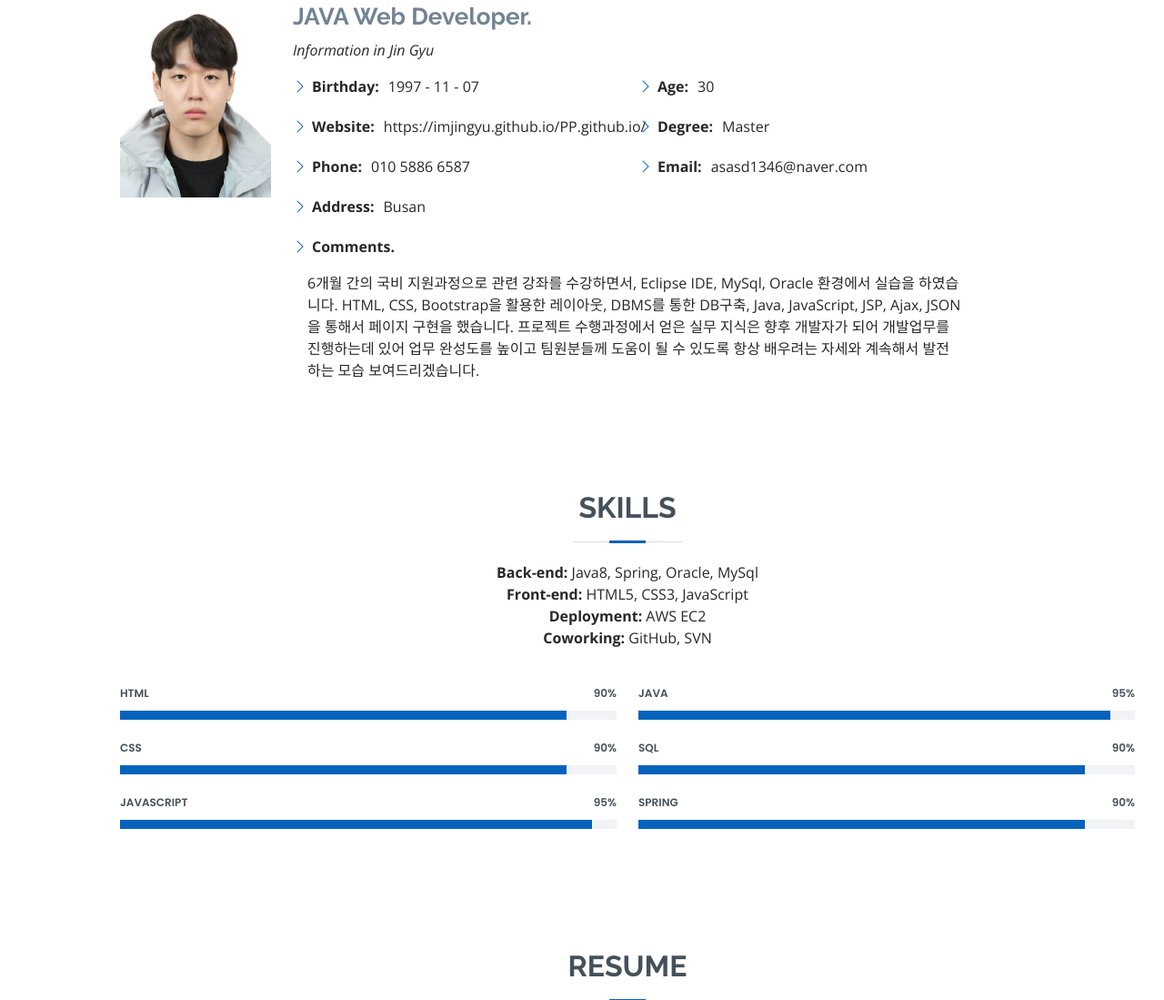
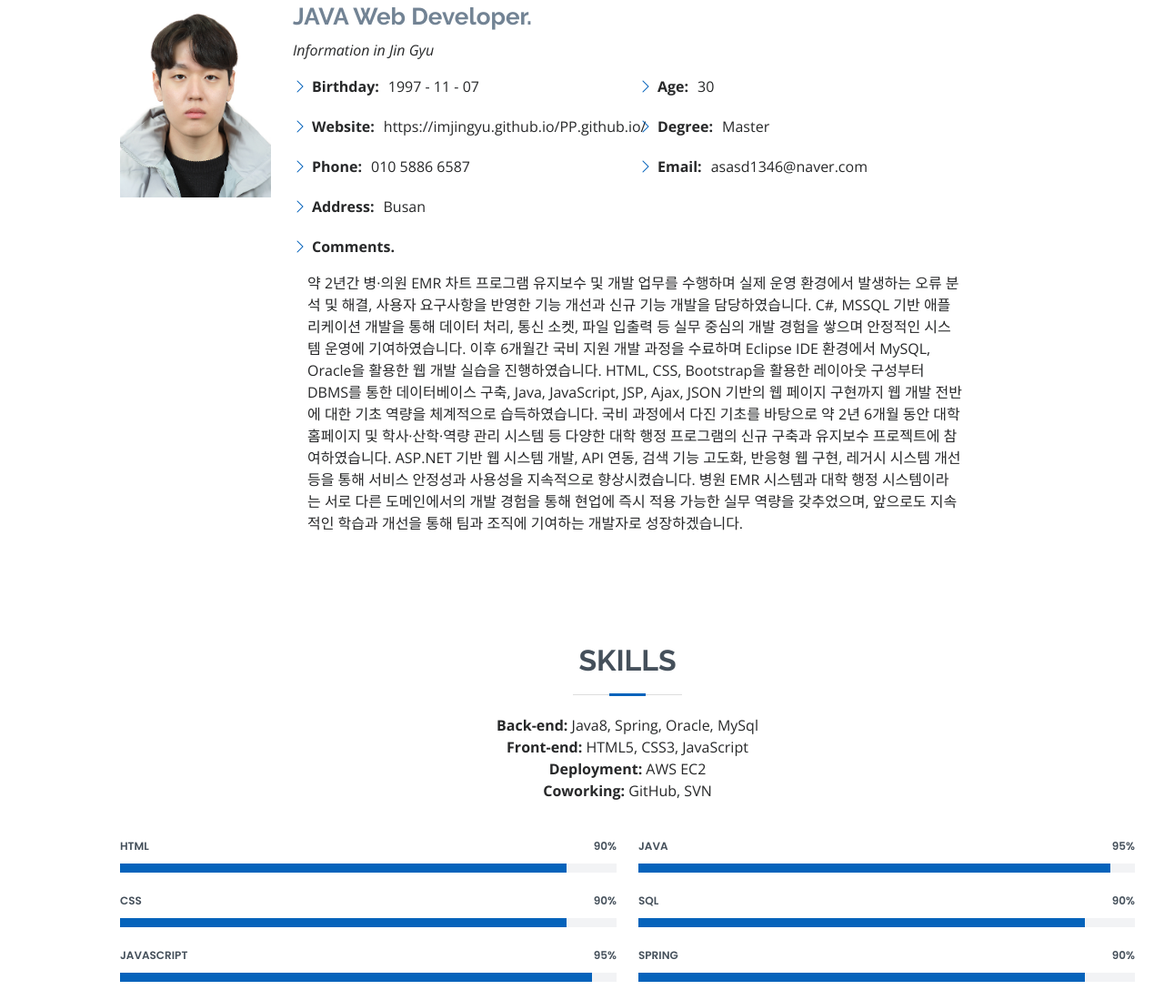
Before and after one commit to ImJinGyu/PP.github.io, a plain HTML site: page index.html in a window 1280 px wide. Shown: the part 965-2064 px from the top of the page at 91% size. Drawn offline with nearby package versions, Linux system fonts and the light colour scheme.

Commit message:
Update index.html

```diff
--- a/index.html
+++ b/index.html
@@ -112,9 +112,13 @@
                 <li style="margin-bottom: 0;"><i class="bi bi-chevron-right"></i> <strong>Comments.</strong></li>
               </ul>
               <p>
-                6개월 간의 국비 지원과정으로 관련 강좌를 수강하면서, Eclipse IDE, MySql, Oracle 환경에서 실습을 하였습니다. HTML, CSS, Bootstrap을 활용한 레이아웃, DBMS를 통한 DB구축,
-                Java, JavaScript, JSP, Ajax, JSON을 통해서 페이지 구현을 했습니다. 프로젝트 수행과정에서 얻은 실무 지식은 향후
-                개발자가 되어 개발업무를 진행하는데 있어 업무 완성도를 높이고 팀원분들께 도움이 될 수 있도록 항상 배우려는 자세와 계속해서 발전하는 모습 보여드리겠습니다.
+                약 2년간 병·의원 EMR 차트 프로그램 유지보수 및 개발 업무를 수행하며 실제 운영 환경에서 발생하는 오류 분석 및 해결, 사용자 요구사항을 반영한 기능 개선과 신규 기능 개발을 담당하였습니다. C#, MSSQL 기반 애플리케이션 개발을 통해 데이터 처리, 통신 소켓, 파일 입출력 등 실무 중심의 개발 경험을 쌓으며 안정적인 시스템 운영에 기여하였습니다.
+
+이후 6개월간 국비 지원 개발 과정을 수료하며 Eclipse IDE 환경에서 MySQL, Oracle을 활용한 웹 개발 실습을 진행하였습니다. HTML, CSS, Bootstrap을 활용한 레이아웃 구성부터 DBMS를 통한 데이터베이스 구축, Java, JavaScript, JSP, Ajax, JSON 기반의 웹 페이지 구현까지 웹 개발 전반에 대한 기초 역량을 체계적으로 습득하였습니다.
+
+국비 과정에서 다진 기초를 바탕으로 약 2년 6개월 동안 대학 홈페이지 및 학사·산학·역량 관리 시스템 등 다양한 대학 행정 프로그램의 신규 구축과 유지보수 프로젝트에 참여하였습니다. ASP.NET 기반 웹 시스템 개발, API 연동, 검색 기능 고도화, 반응형 웹 구현, 레거시 시스템 개선 등을 통해 서비스 안정성과 사용성을 지속적으로 향상시켰습니다.
+
+병원 EMR 시스템과 대학 행정 시스템이라는 서로 다른 도메인에서의 개발 경험을 통해 현업에 즉시 적용 가능한 실무 역량을 갖추었으며, 앞으로도 지속적인 학습과 개선을 통해 팀과 조직에 기여하는 개발자로 성장하겠습니다.
               </p>
             </div>
 
```
